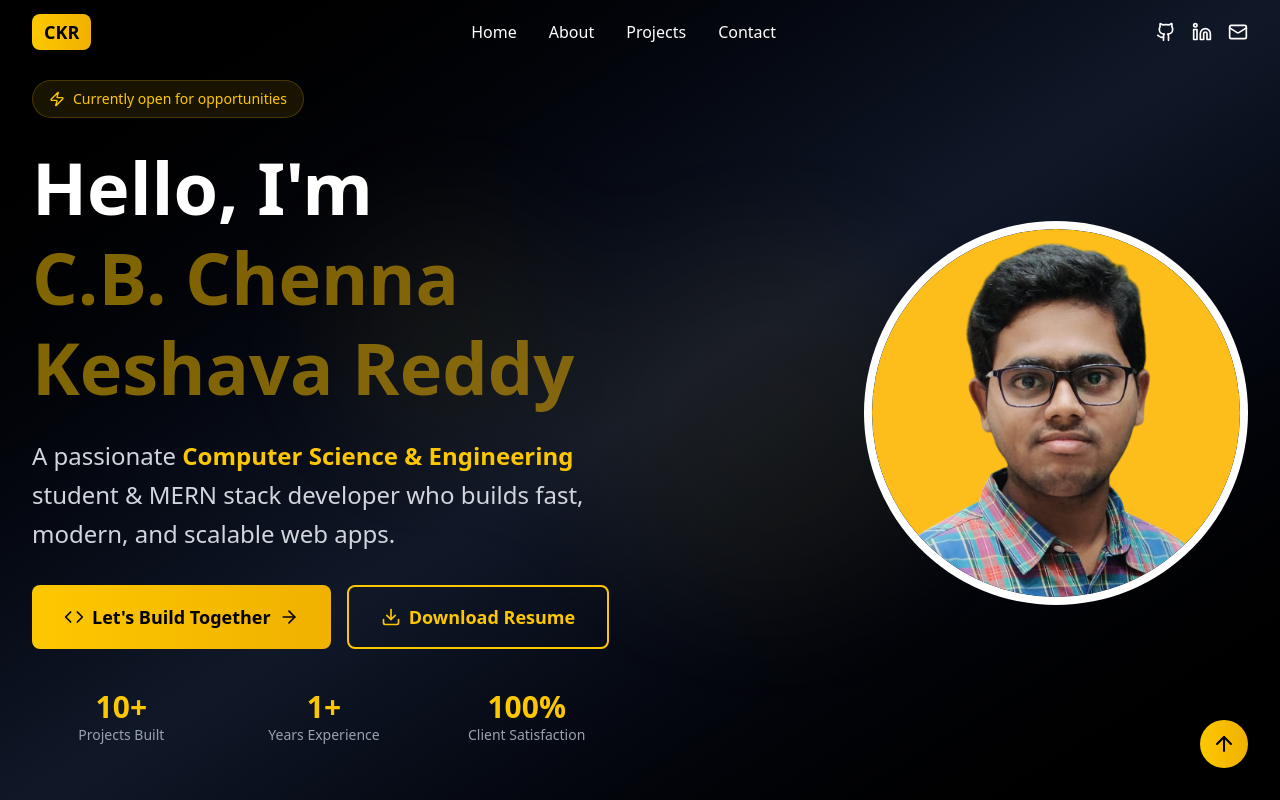
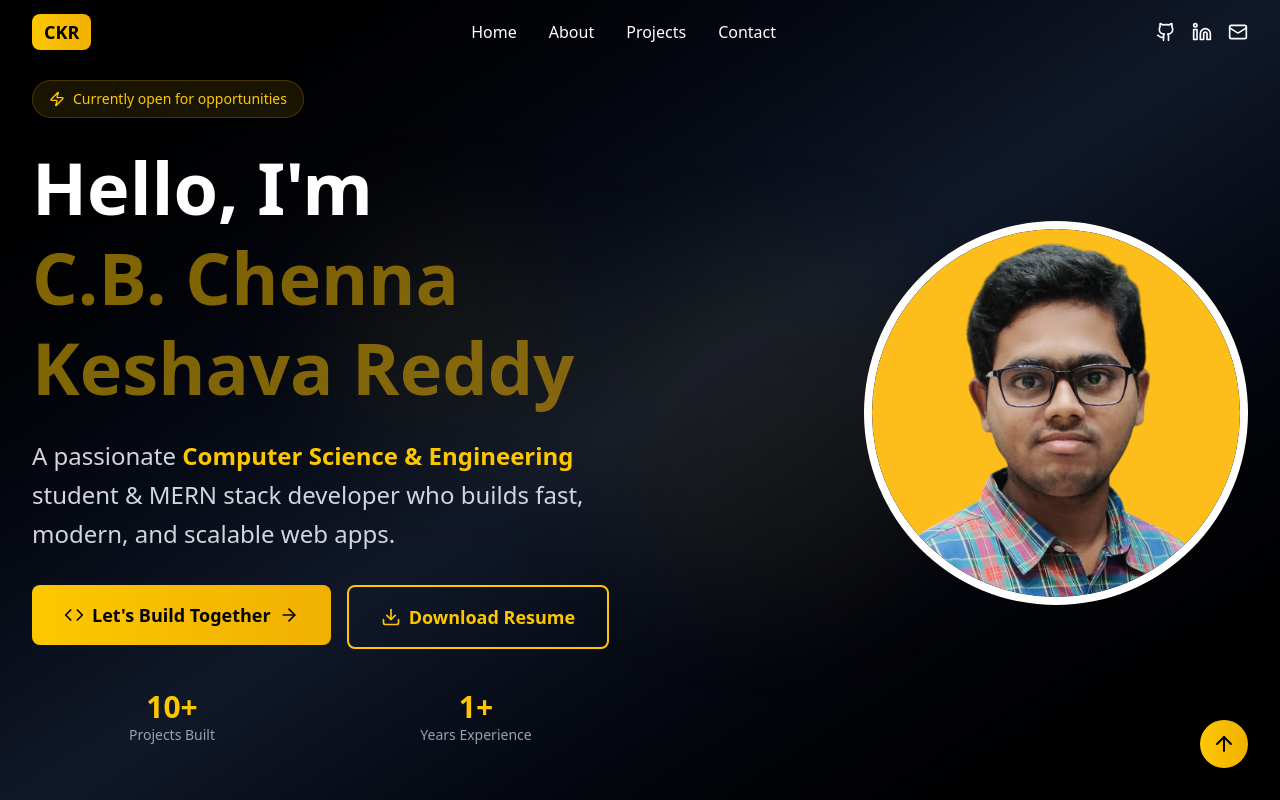
Before and after one commit to chenna-2512/MyPortfolio, a React (Vite) app: page / in a window 1280 px wide. Shown: the top 800 px of the page. Built offline with nearby package versions, Linux system fonts and the light colour scheme.

Commit message:
Portfolio

```diff
--- a/src/Components/Intro.jsx
+++ b/src/Components/Intro.jsx
@@ -37,19 +37,30 @@ const Intro = () => {
             </p>
 
             <div className="flex flex-col sm:flex-row gap-4 mb-8">
+              <a
+                href="https://www.linkedin.com/in/chenna2512/"
+                target='_blank'
+                rel='noopener noreferrer'>
                   <button className="group bg-gradient-to-r from-yellow-400 to-yellow-500 text-black px-8 py-4 rounded-lg font-bold text-lg hover:shadow-2xl hover:shadow-yellow-400/25 transition-all duration-300 transform hover:scale-105 flex items-center justify-center">
                     <Code className="w-5 h-5 mr-2 group-hover:rotate-12 transition-transform" />
                     Let's Build Together
                     <ArrowRight className="w-5 h-5 ml-2 group-hover:translate-x-1 transition-transform" />
                   </button>
+              </a>
 
+              <a
+                  href="https://drive.google.com/file/d/1wJg_2LH-_i6gvwQRjR6Szg402FK5LnfY/view?usp=sharing"
+                  target='_blank'
+                  rel='noopener noreferrer'>
                   <button className="group border-2 border-yellow-400 text-yellow-400 px-8 py-4 rounded-lg font-bold text-lg hover:bg-yellow-400 hover:text-black transition-all duration-300 flex items-center justify-center">
                     <Download className="w-5 h-5 mr-2" />
                     Download Resume
                   </button>
+              </a>
             </div>
+
             {/* Stats Section */}
-            <div className="grid grid-cols-3 gap-6 text-center mt-10">
+            <div className="grid grid-cols-2 gap-6 text-center mt-10">
               <div>
                 <div className="text-2xl md:text-3xl font-bold text-yellow-400">10+</div>
                 <div className="text-gray-400 text-sm">Projects Built</div>
@@ -58,10 +69,10 @@ const Intro = () => {
                 <div className="text-2xl md:text-3xl font-bold text-yellow-400">1+</div>
                 <div className="text-gray-400 text-sm">Years Experience</div>
               </div>
-              <div>
+              {/* <div>
                 <div className="text-2xl md:text-3xl font-bold text-yellow-400">100%</div>
                 <div className="text-gray-400 text-sm">Client Satisfaction</div>
-              </div>
+              </div> */}
             </div>
           </div>
 
```
Lines whose indentation alone changed are shown as unchanged.
